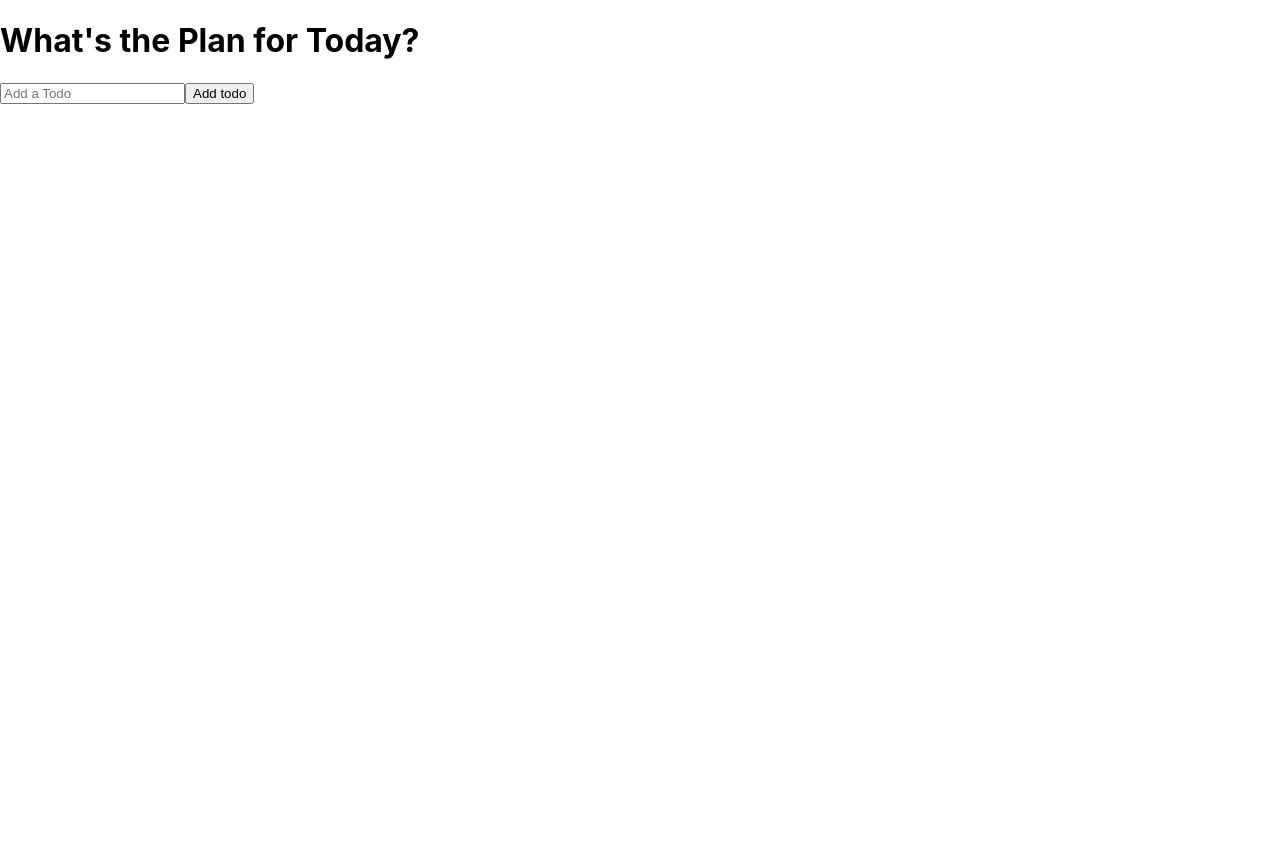
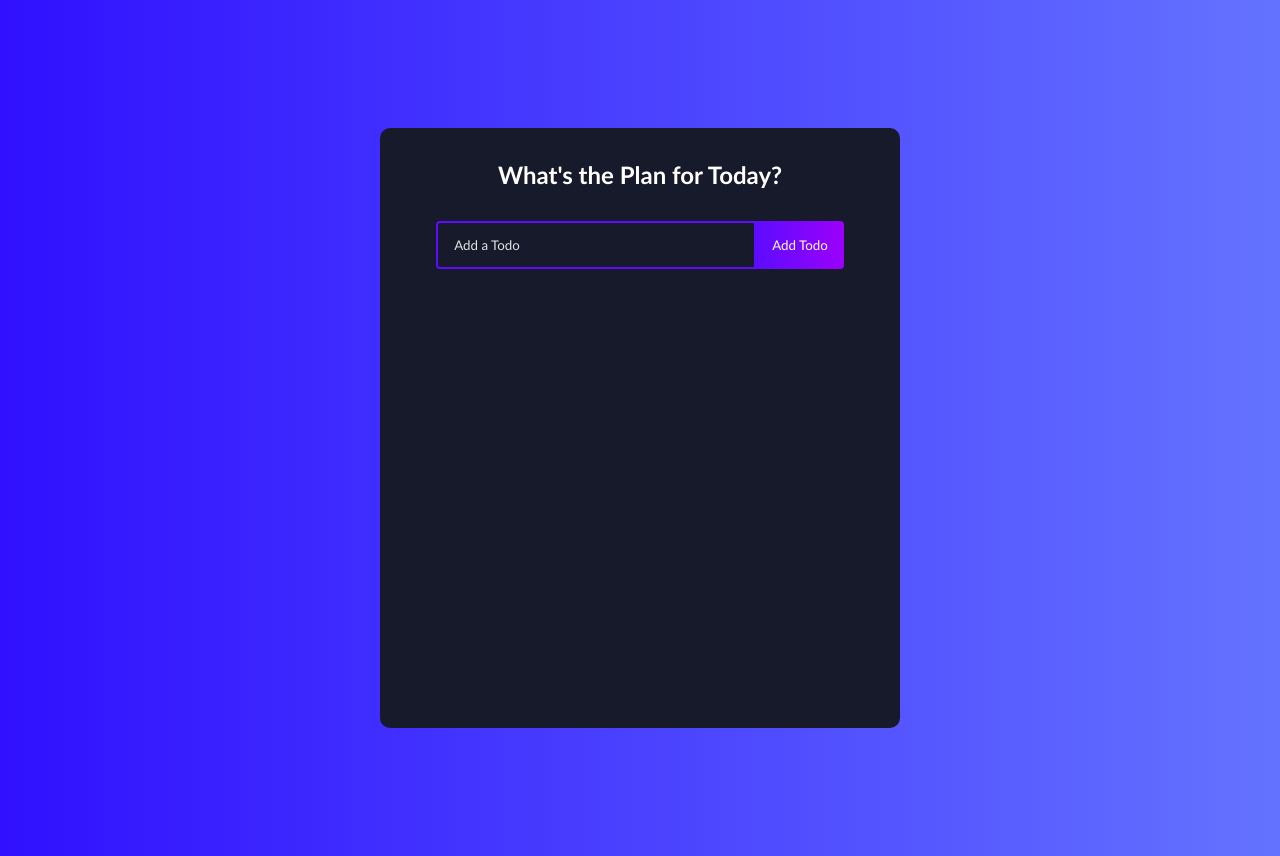
Before and after one commit to OjanayR/React-Todo-App, a React (Create React App) app: page / in a window 1280 px wide. Before the commit the page ends 800 px from the top, so only its background shows below. Built offline with nearby package versions, Linux system fonts and the light colour scheme.

Commit message:
adds functionality

```diff
--- a/src/App.css
+++ b/src/App.css
@@ -1,38 +1,147 @@
-.App {
-  text-align: center;
+* {
+  box-sizing: border-box;
+  margin: 0;
+  padding: 0;
+  font-family: 'Trebuchet MS', 'Lucida Sans Unicode', 'Lucida Grande',
+    'Lucida Sans', Arial, sans-serif;
 }
 
-.App-logo {
-  height: 40vmin;
-  pointer-events: none;
+body {
+  background: linear-gradient(
+    90deg,
+    rgba(48, 16, 255, 1) 0%,
+    rgba(100, 115, 255, 1) 100%
+  );
+}
+.todo-app {
+  display: flex;
+  flex-direction: column;
+  justify-content: start;
+  width: 520px;
+  min-height: 600px;
+  background: #161a2b;
+  text-align: center;
+  margin: 128px auto;
+  border-radius: 10px;
+  padding-bottom: 32px;
 }
 
-@media (prefers-reduced-motion: no-preference) {
-  .App-logo {
-    animation: App-logo-spin infinite 20s linear;
-  }
+h1 {
+  margin: 32px 0;
+  color: #fff;
+  font-size: 24px;
 }
 
-.App-header {
-  background-color: #282c34;
-  min-height: 100vh;
-  display: flex;
-  flex-direction: column;
-  align-items: center;
-  justify-content: center;
-  font-size: calc(10px + 2vmin);
-  color: white;
+.complete {
+  text-decoration: line-through;
+  opacity: 0.4;
 }
 
-.App-link {
-  color: #61dafb;
+.todo-form {
+  margin-bottom: 32px;
 }
 
-@keyframes App-logo-spin {
-  from {
-    transform: rotate(0deg);
-  }
-  to {
-    transform: rotate(360deg);
-  }
+.todo-input {
+  padding: 14px 32px 14px 16px;
+  border-radius: 4px 0 0 4px;
+  border: 2px solid #5d0cff;
+  outline: none;
+  width: 320px;
+  background: transparent;
+  color: #fff;
 }
+
+.todo-input::placeholder {
+  color: #e2e2e2;
+}
+
+.todo-button {
+  padding: 16px;
+  border: none;
+  border-radius: 0 4px 4px 0;
+  cursor: pointer;
+  outline: none;
+  background: linear-gradient(
+    90deg,
+    rgba(93, 12, 255, 1) 0%,
+    rgba(155, 0, 250, 1) 100%
+  );
+  color: #fff;
+  text-transform: capitalize;
+}
+
+.todo-input.edit {
+  border: 2px solid #149fff;
+}
+
+.todo-button.edit {
+  background: linear-gradient(
+    90deg,
+    rgba(20, 159, 255, 1) 0%,
+    rgba(17, 122, 255, 1) 100%
+  );
+  padding: 16px 22px;
+}
+
+.todo-container {
+  display: flex;
+  flex-direction: row;
+  position: relative;
+}
+
+.todo-row {
+  display: flex;
+  justify-content: space-between;
+  align-items: center;
+  margin: 4px auto;
+  color: #fff;
+  background: linear-gradient(
+    90deg,
+    rgba(255, 118, 20, 1) 0%,
+    rgba(255, 84, 17, 1) 100%
+  );
+
+  padding: 16px;
+  border-radius: 5px;
+  width: 90%;
+}
+
+.todo-row:nth-child(4n + 1) {
+  background: linear-gradient(
+    90deg,
+    rgba(93, 12, 255, 1) 0%,
+    rgba(155, 0, 250, 1) 100%
+  );
+}
+
+.todo-row:nth-child(4n + 2) {
+  background: linear-gradient(
+    90deg,
+    rgba(255, 12, 241, 1) 0%,
+    rgba(250, 0, 135, 1) 100%
+  );
+}
+
+.todo-row:nth-child(4n + 3) {
+  background: linear-gradient(
+    90deg,
+    rgba(20, 159, 255, 1) 0%,
+    rgba(17, 122, 255, 1) 100%
+  );
+}
+
+.icons {
+  display: flex;
+  align-items: center;
+  font-size: 24px;
+  cursor: pointer;
+}
+
+.delete-icon {
+  margin-right: 5px;
+  color: #fff;
+}
+
+.edit-icon {
+  color: #fff;
+}
--- a/src/components/Todo.js
+++ b/src/components/Todo.js
@@ -3,7 +3,7 @@
 import { RiCloseCircleLine} from 'react-icons/ri';
 import { TiEdit } from 'react-icons/ti';
 
-function Todo({ todos, completeTodo, removeTodo }) {
+function Todo({ todos, completeTodo, removeTodo, updateTodo }) {
     const [edit, setEdit] = useState({
         id: null,
         value: ''
--- a/src/components/TodoForm.js
+++ b/src/components/TodoForm.js
@@ -1,7 +1,13 @@
-import React, {useState} from 'react'
+import React, {useState, useEffect, useRef} from 'react';
 
 function TodoForm(props) {
-    const [input, setInput] = useState('');
+    const [input, setInput] = useState(props.edit ? props.edit.value : '');
+
+    const inputRef = useRef(null)
+
+    useEffect(() => {
+        inputRef.current.focus()
+    })
 
     const handleChange = e => {
         setInput(e.target.value);
@@ -20,6 +26,22 @@
 
     return (
         <form className="todo-form" onSubmit={handleSubmit}>
+            {props.edit ? (
+            <>
+            <input
+            type="text"
+            placeholder="Update your Item"
+            value={input}
+            name="text"
+            className="todo-input edit"
+            onChange={handleChange}
+            ref={inputRef}
+            />
+            <button className="todo-button edit">Update</button>
+            </>
+            ) :
+            (
+            <>
             <input
             type="text"
             placeholder="Add a Todo"
@@ -27,10 +49,15 @@
             name="text"
             className="todo-input"
             onChange={handleChange}
+            ref={inputRef}
             />
             <button className="todo-button">Add todo</button>
+            </>
+
+            )}
+
         </form>
     );
 }
 
-export default TodoForm
+export default TodoForm;
```
